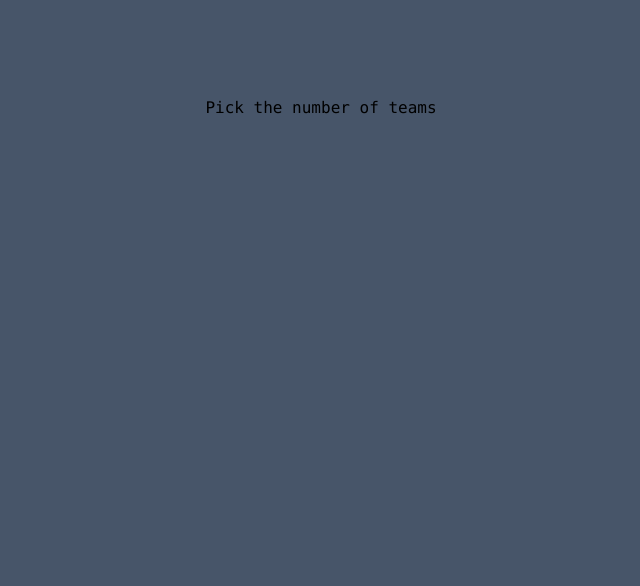
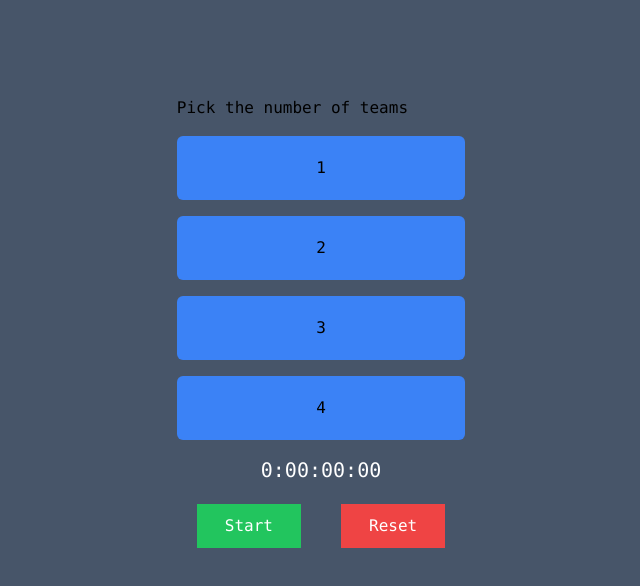
Before and after one commit to hchev001/youth-camp-2023, a Next.js app: page /KingOfHill in a window 1280 px wide. Shown: the top 586 px of the page, without its empty margins (319-959 px from the left). Built offline with nearby package versions, Linux system fonts and the light colour scheme.

Commit message:
added stopwatch and setting up teams

```diff
--- a/app/KingOfHill/page.tsx
+++ b/app/KingOfHill/page.tsx
@@ -1,8 +1,120 @@
+"use client";
+
+import { create } from "zustand";
+import Stopwatch from "@/components/Stopwatch";
+import Button from "@/components/Button";
+import { shallow } from "zustand/shallow";
+
+interface Team {
+  name: string;
+  time: number;
+}
+
+interface KingOfHillGameState {
+  teams: Team[];
+  activeTeam?: number;
+  step: number;
+  setStep: (step: number) => void;
+  addTeam: (team: Team) => void;
+  selectTeam: (index: number) => void;
+}
+
+const useKingOfHillGameState = create<KingOfHillGameState>()((set) => ({
+  teams: [],
+  step: 0,
+  setStep: (step: number) => set((state) => ({ step })),
+  addTeam: (team: Team) => set((state) => ({ teams: [...state.teams, team] })),
+  selectTeam: (index: number) => set((state) => ({ activeTeam: index })),
+}));
+
 const KingOfHillPage = () => {
+  const [teams, step, addTeam, selectTeam, setStep] = useKingOfHillGameState(
+    (state) => [
+      state.teams,
+      state.step,
+      state.addTeam,
+      state.selectTeam,
+      state.setStep,
+    ],
+    shallow
+  );
+
   return (
     <div className="flex min-h-screen flex-col items-center justify-between p-24 font-mono bg-slate-600">
       <div className="flex flex-col gap-4">
-        <h3>Pick the number of teams</h3>
+        {step === 0 && (
+          <>
+            <h3>Pick the number of teams</h3>
+            <div className="flex flex-col gap-4">
+              <Button
+                variant="primary"
+                onClick={() => {
+                  [{ name: "1", time: 0 }].forEach(addTeam);
+                  setStep(1);
+                }}
+              >
+                1
+              </Button>
+              <Button
+                variant="primary"
+                onClick={() => {
+                  [
+                    { name: "1", time: 0 },
+                    { name: "2", time: 0 },
+                  ].forEach(addTeam);
+                  setStep(1);
+                }}
+              >
+                2
+              </Button>
+              <Button
+                variant="primary"
+                onClick={() => {
+                  [
+                    { name: "1", time: 0 },
+                    { name: "2", time: 0 },
+                    { name: "3", time: 0 },
+                  ].forEach(addTeam);
+                  setStep(1);
+                }}
+              >
+                3
+              </Button>
+              <Button
+                variant="primary"
+                onClick={() => {
+                  [
+                    { name: "1", time: 0 },
+                    { name: "2", time: 0 },
+                    { name: "3", time: 0 },
+                    { name: "4", time: 0 },
+                  ].forEach(addTeam);
+                  setStep(1);
+                }}
+              >
+                4
+              </Button>
+            </div>
+          </>
+        )}
+
+        {step === 1 && (
+          <>
+            <div className="grid grid-cols-2 gap-2">
+              {teams.map((team, idx) => (
+                <Button
+                  key={team.name}
+                  onClick={() => selectTeam(idx)}
+                  variant="success"
+                >
+                  {team.name}
+                </Button>
+              ))}
+            </div>
+          </>
+        )}
+
+        <Stopwatch />
       </div>
     </div>
   );
--- /dev/null
+++ b/components/Stopwatch.tsx
@@ -0,0 +1,79 @@
+import React, { useState, useEffect, useRef, useCallback } from "react";
+
+interface StopwatchProps {
+  autoStart?: boolean;
+}
+const Stopwatch = ({ autoStart }: StopwatchProps) => {
+  const hasAutoStarted = useRef(false);
+
+  // state to store time
+  const [time, setTime] = useState(0);
+
+  // state to check stopwatch running or not
+  const [isRunning, setIsRunning] = useState(false);
+
+  useEffect(() => {
+    let intervalId: NodeJS.Timer;
+    if (isRunning) {
+      // setting time from 0 to 1 every 10 milisecond using javascript setInterval method
+      intervalId = setInterval(() => setTime(time + 1), 10);
+    }
+    return () => clearInterval(intervalId);
+  }, [isRunning, time]);
+
+  // Hours calculation
+  const hours = Math.floor(time / 360000);
+
+  // Minutes calculation
+  const minutes = Math.floor((time % 360000) / 6000);
+
+  // Seconds calculation
+  const seconds = Math.floor((time % 6000) / 100);
+
+  // Milliseconds calculation
+  const milliseconds = time % 100;
+
+  // Method to start and stop timer
+  const startAndStop = useCallback(() => {
+    setIsRunning(!isRunning);
+  }, [isRunning]);
+
+  // Method to reset timer back to 0
+  const reset = () => {
+    setTime(0);
+  };
+
+  useEffect(() => {
+    if (autoStart && !hasAutoStarted.current) {
+      reset();
+      startAndStop();
+      hasAutoStarted.current = true;
+    }
+  }, [autoStart, hasAutoStarted, startAndStop]);
+
+  return (
+    <div className="stopwatch-container">
+      <p className="text-white text-center text-xl">
+        {hours}:{minutes.toString().padStart(2, "0")}:
+        {seconds.toString().padStart(2, "0")}:
+        {milliseconds.toString().padStart(2, "0")}
+      </p>
+      <div className="flex justify-center">
+        <button
+          className="border-none m-5 py-2.5 px-7 text-white cursor-pointer bg-green-500"
+          onClick={startAndStop}
+        >
+          {isRunning ? "Stop" : "Start"}
+        </button>
+        <button
+          className="border-none m-5 py-2.5 px-7 text-white cursor-pointer bg-red-500"
+          onClick={reset}
+        >
+          Reset
+        </button>
+      </div>
+    </div>
+  );
+};
+
+export default Stopwatch;
--- a/package.json
+++ b/package.json
@@ -20,6 +20,7 @@
     "react": "18.2.0",
     "react-dom": "18.2.0",
     "tailwindcss": "3.3.3",
-    "typescript": "5.1.6"
+    "typescript": "5.1.6",
+    "zustand": "^4.3.9"
   }
 }
```
Also changed, not shown: 1 other file (tests, documents, lock files or other folders).
